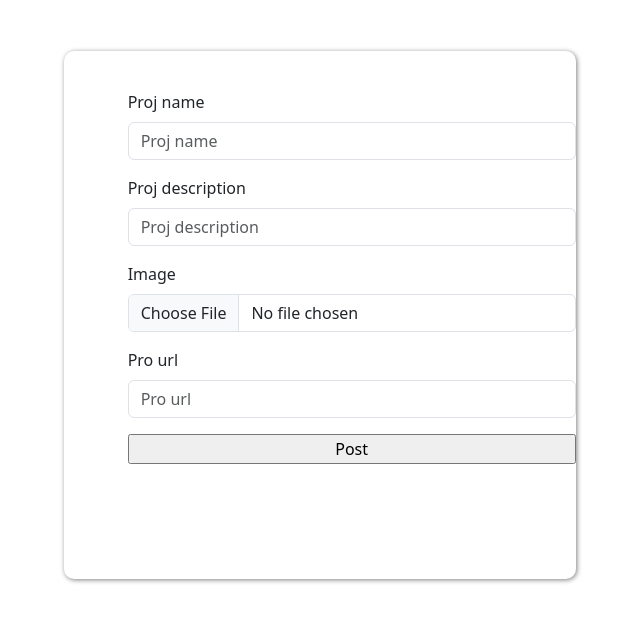
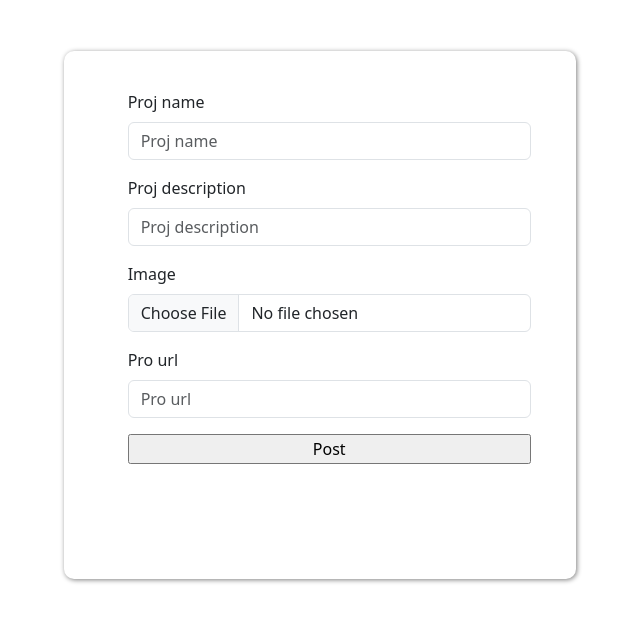
Before and after one commit to victoriamwangi/rateprojects, a Django app: page /new/project in a window 1280 px wide. Shown: the part 56-678 px from the top of the page, without its empty margins (371-1011 px from the left). Run offline with Django 4.2, Linux system fonts and the light colour scheme; the visitor is signed in with stand-in values (Sample User, id 1); some libraries are stand-ins or nearby versions.

Commit message:
style registration form

```diff
--- a/static/css/style.css
+++ b/static/css/style.css
@@ -37,6 +37,13 @@
     border-radius: 10px;
     padding-left: 5vw;
     padding-top: 3vw;
+}
+
+.post-form input,
+.loginfrm input,
+.updatefrm input,
+.registerfrm input {
+    width: 90%;
 }
 
 
```
